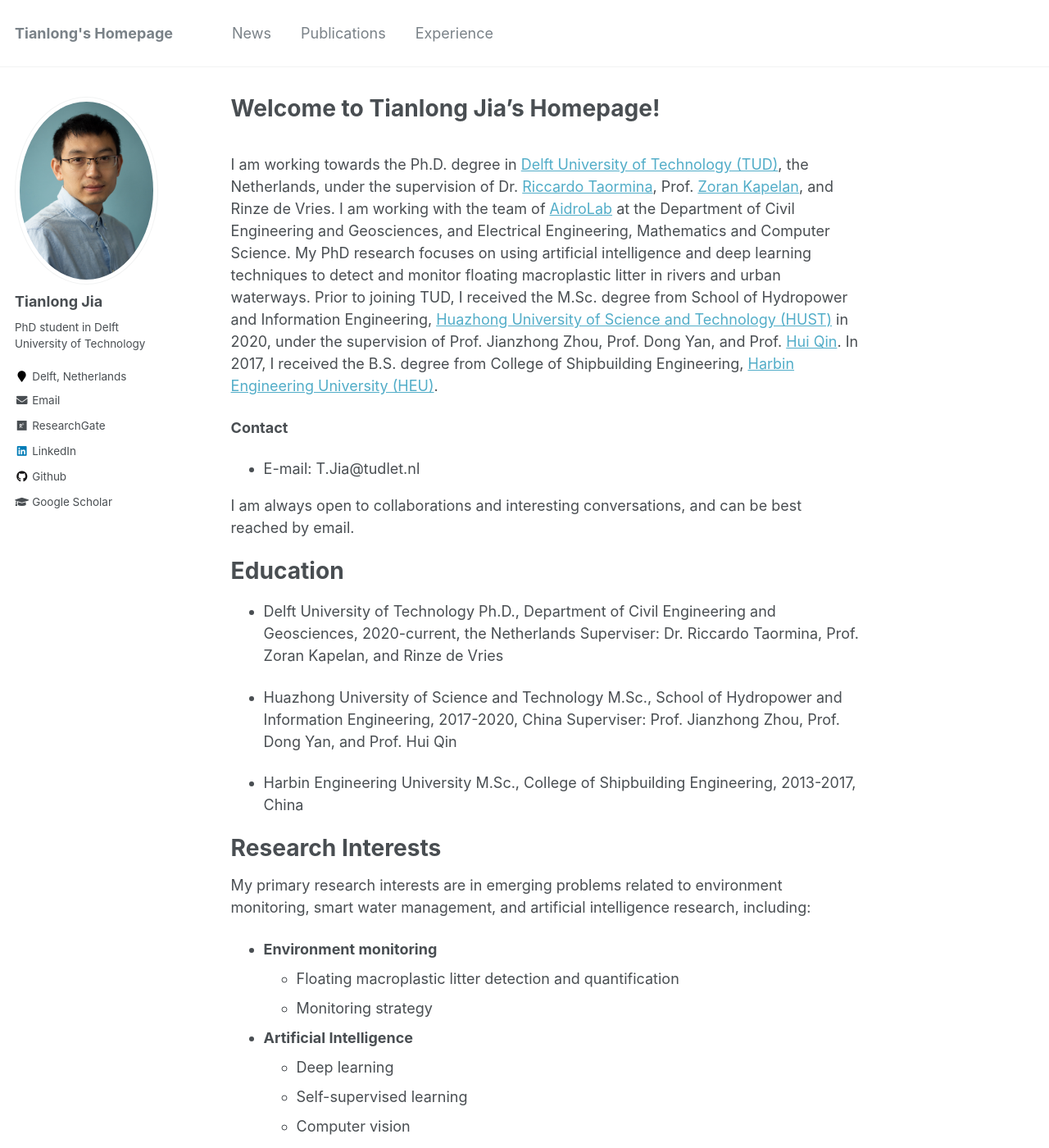
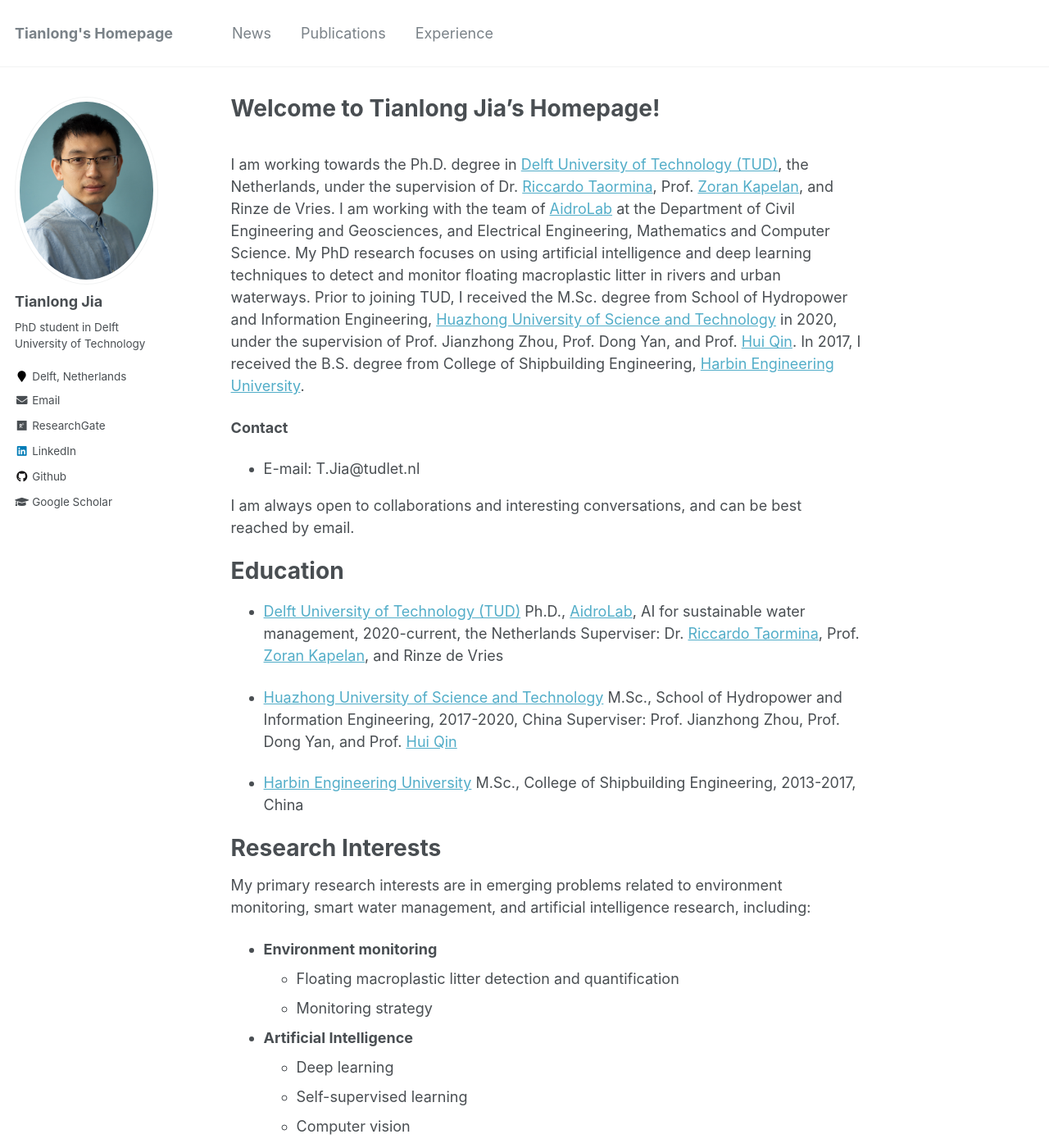
Before and after one commit to TianlongJia/TianlongJia.github.io, a Jekyll site: the page built from _pages/about.md, in a window 1280 px wide and 1400 px high. Shown: the whole window at 82% size. Built offline with Jekyll 4.4.1, drawn with Linux system fonts in a browser that asks for light colours.

Commit message:
update education

```diff
--- a/_pages/about.md
+++ b/_pages/about.md
@@ -8,7 +8,7 @@ redirect_from:
   - /about.html
 ---
 <br>
-I am working towards the Ph.D. degree in [Delft University of Technology (TUD)](https://www.tudelft.nl/), the Netherlands, under the supervision of Dr. [Riccardo Taormina](https://www.tudelft.nl/citg/over-faculteit/afdelingen/watermanagement/medewerker/staff-sanitary-engineering/dr-riccardo-taormina), Prof. [Zoran Kapelan](https://www.tudelft.nl/citg/over-faculteit/afdelingen/watermanagement/medewerker/staff-sanitary-engineering/prof-dr-zoran-kapelan), and Rinze de Vries. I am working with the team of [AidroLab](https://www.tudelft.nl/ai/aidrolab) at the Department of Civil Engineering and Geosciences, and Electrical Engineering, Mathematics and Computer Science. My PhD research focuses on using artificial intelligence and deep learning techniques to detect and monitor floating macroplastic litter in rivers and urban waterways. Prior to joining TUD, I received the M.Sc. degree from School of Hydropower and Information Engineering, [Huazhong University of Science and Technology (HUST)](http://english.hust.edu.cn/) in 2020, under the supervision of Prof. Jianzhong Zhou, Prof. Dong Yan, and Prof. [Hui Qin](https://civil.hust.edu.cn/info/1312/9985.htm). In 2017, I received the B.S. degree from College of Shipbuilding Engineering, [Harbin Engineering University (HEU)](https://english.hrbeu.edu.cn).
+I am working towards the Ph.D. degree in [Delft University of Technology (TUD)](https://www.tudelft.nl/), the Netherlands, under the supervision of Dr. [Riccardo Taormina](https://www.tudelft.nl/citg/over-faculteit/afdelingen/watermanagement/medewerker/staff-sanitary-engineering/dr-riccardo-taormina), Prof. [Zoran Kapelan](https://www.tudelft.nl/citg/over-faculteit/afdelingen/watermanagement/medewerker/staff-sanitary-engineering/prof-dr-zoran-kapelan), and Rinze de Vries. I am working with the team of [AidroLab](https://www.tudelft.nl/ai/aidrolab) at the Department of Civil Engineering and Geosciences, and Electrical Engineering, Mathematics and Computer Science. My PhD research focuses on using artificial intelligence and deep learning techniques to detect and monitor floating macroplastic litter in rivers and urban waterways. Prior to joining TUD, I received the M.Sc. degree from School of Hydropower and Information Engineering, [Huazhong University of Science and Technology](http://english.hust.edu.cn/) in 2020, under the supervision of Prof. Jianzhong Zhou, Prof. Dong Yan, and Prof. [Hui Qin](https://civil.hust.edu.cn/info/1312/9985.htm). In 2017, I received the B.S. degree from College of Shipbuilding Engineering, [Harbin Engineering University](https://english.hrbeu.edu.cn).
 
 **Contact**
 - E-mail: T.Jia@tudlet.nl
@@ -17,15 +17,15 @@ I am always open to collaborations and interesting conversations, and can be bes
 
 Education
 ======
-* Delft University of Technology
-Ph.D., Department of Civil Engineering and Geosciences, 2020-current, the Netherlands
-Superviser: Dr. Riccardo Taormina, Prof. Zoran Kapelan, and Rinze de Vries
+* [Delft University of Technology (TUD)](https://www.tudelft.nl/)
+Ph.D., [AidroLab](https://www.tudelft.nl/ai/aidrolab), AI for sustainable water management, 2020-current, the Netherlands
+Superviser: Dr. [Riccardo Taormina](https://www.tudelft.nl/citg/over-faculteit/afdelingen/watermanagement/medewerker/staff-sanitary-engineering/dr-riccardo-taormina), Prof. [Zoran Kapelan](https://www.tudelft.nl/citg/over-faculteit/afdelingen/watermanagement/medewerker/staff-sanitary-engineering/prof-dr-zoran-kapelan), and Rinze de Vries
 
-* Huazhong University of Science and Technology
+* [Huazhong University of Science and Technology](http://english.hust.edu.cn/)
 M.Sc., School of Hydropower and Information Engineering, 2017-2020, China
-Superviser: Prof. Jianzhong Zhou, Prof. Dong Yan, and Prof. Hui Qin
+Superviser: Prof. Jianzhong Zhou, Prof. Dong Yan, and Prof. [Hui Qin](https://civil.hust.edu.cn/info/1312/9985.htm)
 
-* Harbin Engineering University
+* [Harbin Engineering University](https://english.hrbeu.edu.cn)
 M.Sc., College of Shipbuilding Engineering, 2013-2017, China
 
 
```
